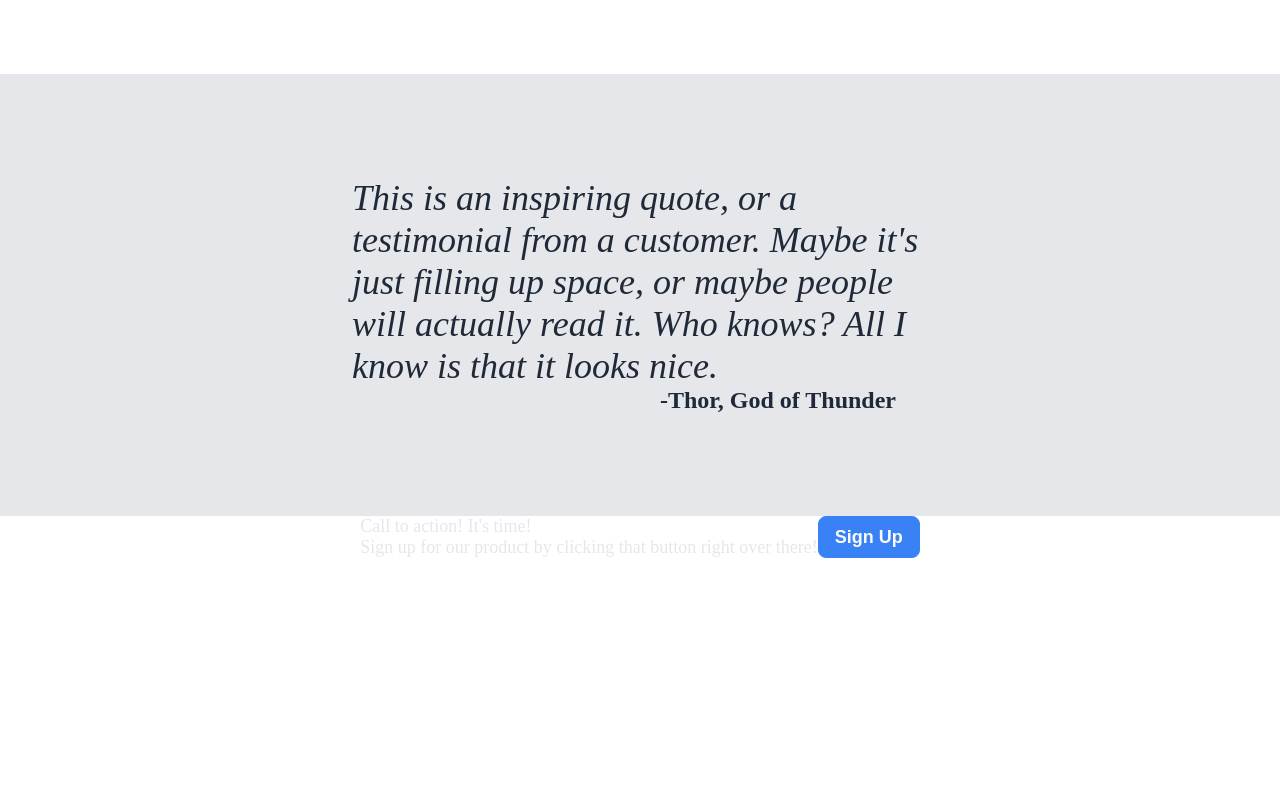
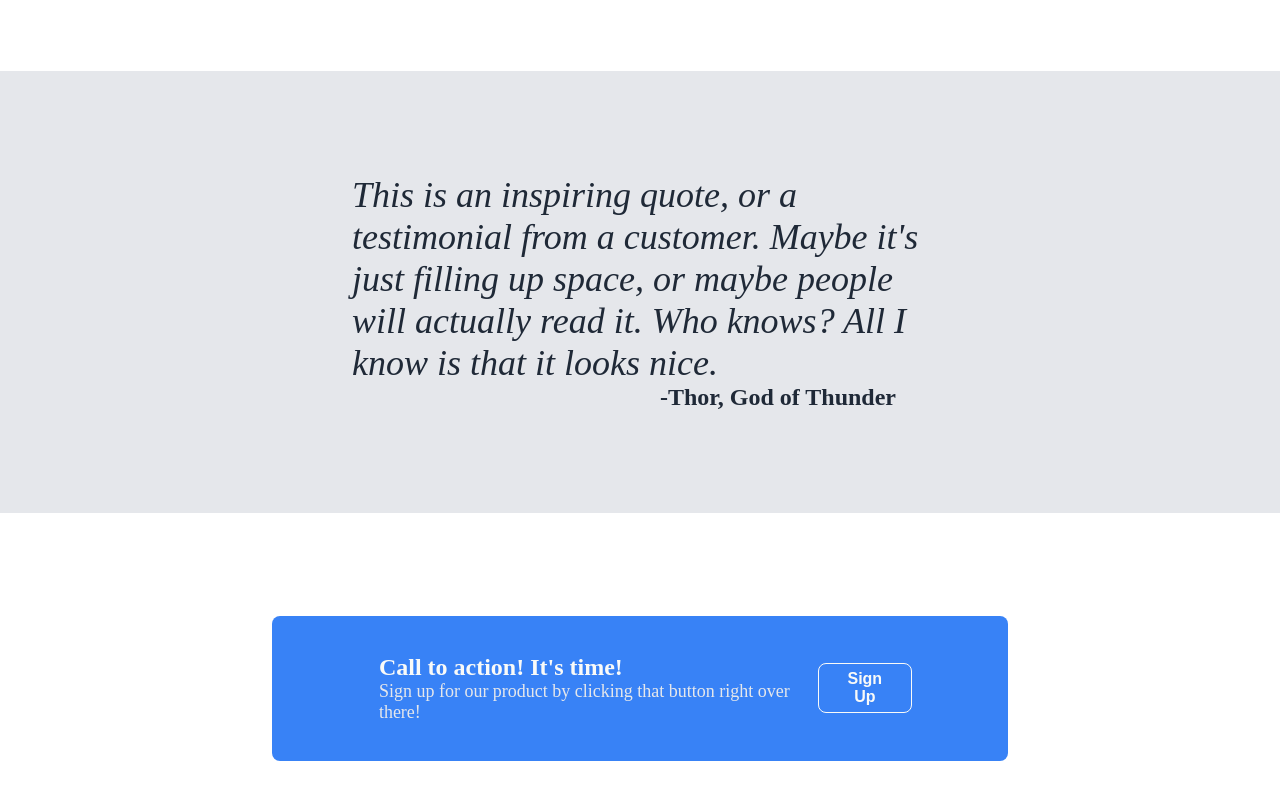
Before and after one commit to DannyJonak/odin-landing-page, a plain HTML site: page index.html in a window 1280 px wide. Shown: the part 828-1628 px from the top of the page. Before the commit the page ends 1386 px from the top, so only its background shows below. Drawn offline with Linux system fonts and the light colour scheme.

Commit message:
style call to action

```diff
--- a/index.html
+++ b/index.html
@@ -69,7 +69,9 @@
           <div class="main">Call to action! It's time!</div>
           <div class="secondary">Sign up for our product by clicking that button right over there!</div>
         </div>
-        <button class="sign-up">Sign Up</button>
+        <div>
+          <button class="sign-up">Sign Up</button>
+        </div>
       </div>
     </div>
   </body>
--- a/styles.css
+++ b/styles.css
@@ -59,7 +59,7 @@ a {
    width: 55%;
 }
 
-.header .content .image {
+.header .image {
    display: flex;
    justify-content: center;
    align-items: center;
@@ -67,7 +67,7 @@ a {
    flex: 1;
 }
 
-.header .content .text {
+.header .text {
    display: flex;
    flex-direction: column;
    justify-content: flex-start;
@@ -90,8 +90,8 @@ a {
 
 button.sign-up {
    color: #F9FAF8;
-   font-size: 18px;
-   padding: 6px 16px;
+   font-size: 16px;
+   padding: 6px 18px;
    border-radius: 8px;
    background-color: #3882F6;
    border: 1px solid #3882F6;
@@ -157,3 +157,28 @@ button.sign-up {
    font-weight: bold;
    margin-bottom: 8%;
 }
+
+.action-call .content {
+   background-color: #3882f6;
+   align-items: center;
+   width: 42.5%;
+   padding: 3% 7.5%;
+   border-radius: 8px;
+   margin-top: 8%;
+   margin-bottom: 8%;
+}
+
+.action-call .text {
+   margin-right: auto;
+   margin-left: 2%;
+}
+
+.action-call .main {
+   color: #F9FAF8;
+   font-weight: bold;
+   font-size: 24px;
+}
+
+.action-call button.sign-up {
+   border: 1px solid #F9FAF8;
+}
```
